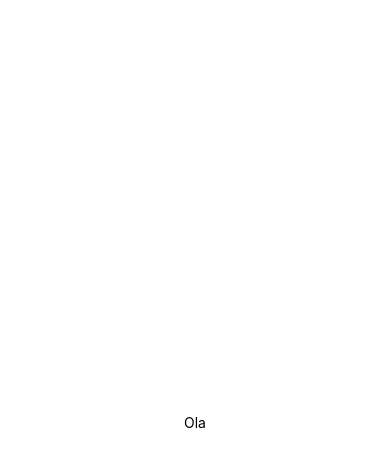
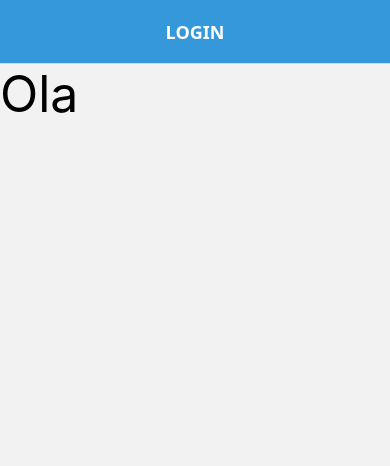
Before and after one commit to XandyGomes/projetoAPI-DSM4, a React Native app: screen /login in a window 390 px wide. Shown: the top 466 px of the page. Built offline with nearby package versions, Linux system fonts and the light colour scheme.

Commit message:
Aula.18.08.2025

```diff
--- a/App.js
+++ b/App.js
@@ -1,20 +1,6 @@
-import { StatusBar } from 'expo-status-bar';
-import { StyleSheet, Text, View } from 'react-native';
+import React from "react";
+import Routes from './src/routes'
 
-export default function App() {
-  return (
-    <View style={styles.container}>
-      <Text>Ola</Text>
-      <StatusBar style="auto" />
-    </View>
-  );
+export default function App(){
+  return <Routes/>
 }
-
-const styles = StyleSheet.create({
-  container: {
-    flex: 1,
-    backgroundColor: '#fff',
-    alignItems: 'center',
-    justifyContent: 'center',
-  },
-});
--- a/index.js
+++ b/index.js
@@ -2,7 +2,4 @@ import { registerRootComponent } from 'expo';
 
 import App from './App';
 
-// registerRootComponent calls AppRegistry.registerComponent('main', () => App);
-// It also ensures that whether you load the app in Expo Go or in a native build,
-// the environment is set up appropriately
 registerRootComponent(App);
--- /dev/null
+++ b/src/pages/login.js
@@ -0,0 +1,10 @@
+import React from "react";
+import { View, Text} from "react-native";
+
+export default function Login() {
+    return (
+        <View>
+            <Text style={{ fontSize: 50 }}>Ola</Text>
+        </View>
+    );
+}
--- /dev/null
+++ b/src/routes.js
@@ -0,0 +1,36 @@
+import React from 'react'
+import { NavigationContainer } from '@react-navigation/native'
+import { createStackNavigator } from '@react-navigation/stack'
+
+// import Main from './pages/main'
+import Login from './pages/login'
+// import User from './pages/user'
+
+const Stack = createStackNavigator()
+
+export default function Routes(){
+    return(
+        <NavigationContainer>
+            <Stack.Navigator>
+                <Stack.Screen
+                    name="login"
+                    component={Login}
+                    options={{
+                        title: 'LOGIN',
+                        headerTitleAlign: 'center',
+                        headerStyle:{
+                            backgroundColor: '#3498DB',
+                        },
+                        headerTitleStyle:{
+                            fontWeight: 'bold',
+                            color: '#fff'
+                        }
+
+                    }}
+                />
+                {/* <Stack.Screen/> */}
+                {/* <Stack.Screen/> */}
+            </Stack.Navigator>
+        </NavigationContainer>
+    )
+}
```
Also changed, not shown: src/pages/main.js (added), src/pages/user.js (added), src/services/api.js (added), src/styles.js (added).
